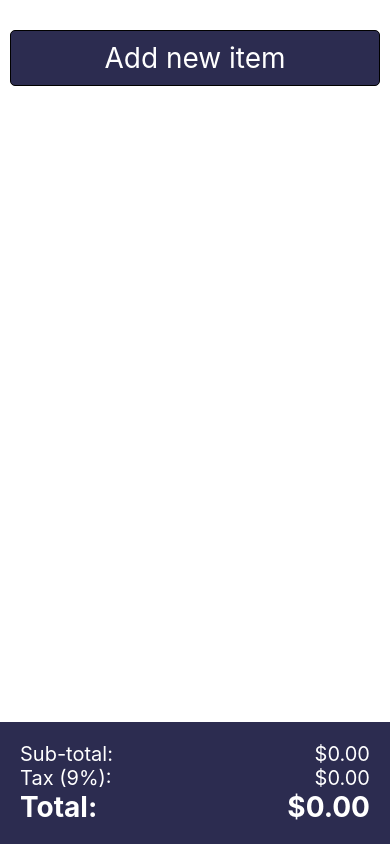
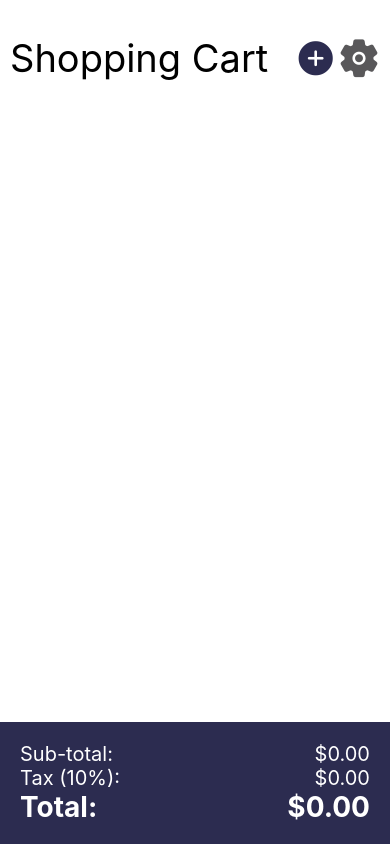
Before and after one commit to cemmal77/GroceryList, a React Native app: screen / in a window 390 px wide. Built offline with nearby package versions, Linux system fonts and the light colour scheme.

Commit message:
Renamed elements.

```diff
--- a/App.js
+++ b/App.js
@@ -1,60 +1,61 @@
 import { StatusBar } from 'expo-status-bar';
 import React, { useState } from 'react';
 import { FlatList, SafeAreaView, StyleSheet, Text, TouchableOpacity, View } from 'react-native';
-import GroceryItemAdd from "./components/GroceryItemAdd";
-import GroceryItemEdit from './components/GroceryItemEdit';
+import AddShoppingCartItem from "./components/AddShoppingCartItem";
+import EditShoppingCartItem from './components/EditShoppingCartItem';
 import SwipableListItem from './components/SwipableListItem';
+import TitleBar from './components/TitleBar';
 import GlobalStyles from './styles/GlobalStyles';
 
+
 export default function App() {
-  const salesTaxRate = 0.09;
+  const [shoppingCartItems, setShoppingCartItems] = useState([]);
 
-  const [groceryListItems, setGroceryListItems] = useState([]);
+  const [isAddCartItemMode, setIsAddCartItemMode] = useState(false);
+  const [isEditCartItemMode, setIsEditCartItemMode] = useState(false);
+  const [isEditSettingsMode, setIsEditSettingsMode] = useState(false);
+  const [focusedCartItem, setFocusedCartItem] = useState(null);
+  const [salesTaxRate, setSalesTaxRate] = useState(0.10);
 
-  const [isAddMode, setIsAddMode] = useState(false);
-  const [isEditMode, setIsEditMode] = useState(false);
-  const [focusedGroceryItem, setFocusedGroceryItem] = useState(null);
-
-  const handleEditItemPress = (groceryItem) => {
-    setFocusedGroceryItem(groceryItem);
-    setIsEditMode(true);
+  const handleEditItemPress = (cartItem) => {
+    setFocusedCartItem(cartItem);
+    setIsEditCartItemMode(true);
   }
 
-  const handleAddSubmit = (groceryItem) => {
-    const nextId = 'listItem' + groceryItem.name + Math.random().toString();
-    groceryItem.id = nextId.toString();
-    setGroceryListItems([...groceryListItems, groceryItem]);
-    setIsAddMode(false);
+  const handleAddSubmit = (cartItem) => {
+    const nextId = 'cartItem' + cartItem.name + Math.random().toString();
+    cartItem.id = nextId.toString();
+    setShoppingCartItems([...shoppingCartItems, cartItem]);
+    setIsAddCartItemMode(false);
   }
 
-  const handleEditSubmit = (groceryItem) => {
-    console.log(groceryItem);
-    const index = groceryListItems.map(k => k.id).indexOf(groceryItem.id);
-    const newList = [...groceryListItems];
-    newList[index] = groceryItem;
-    setGroceryListItems(newList);
-    setIsEditMode(false);
-    setFocusedGroceryItem(null);
+  const handleEditSubmit = (cartItem) => {
+    const index = shoppingCartItems.map(k => k.id).indexOf(cartItem.id);
+    const newList = [...shoppingCartItems];
+    newList[index] = cartItem;
+    setShoppingCartItems(newList);
+    setIsEditCartItemMode(false);
+    setFocusedCartItem(null);
   }
 
   const handleCancel = () => {
-    setIsAddMode(false);
-    setIsEditMode(false);
-    setFocusedGroceryItem(null);
+    setIsAddCartItemMode(false);
+    setIsEditCartItemMode(false);
+    setFocusedCartItem(null);
   }
 
-  const handleDeleteFromList = (groceryItem) => {
-    const newGroceryList = groceryListItems.filter(k => groceryItem.id !== k.id);
-    setGroceryListItems(newGroceryList);
+  const handleDeleteFromList = (cartItem) => {
+    const newShoppingCart = shoppingCartItems.filter(k => cartItem.id !== k.id);
+    setShoppingCartItems(newShoppingCart);
   }
 
   const roundMoney = money => {
     return (Math.round(money * 100) / 100).toFixed(2);
   }
 
-  const groceryListItemTotals = groceryListItems.map(item => item.price * item.quantity);
-  let subTotal = groceryListItemTotals.length > 0
-        ? groceryListItemTotals.reduce((a,b) => a + b)
+  const shoppingCartTotals = shoppingCartItems.map(item => item.price * item.quantity);
+  let subTotal = shoppingCartTotals.length > 0
+        ? shoppingCartTotals.reduce((a,b) => a + b)
         : 0;
   const totalTax = subTotal * salesTaxRate;
   const total = subTotal + totalTax;
@@ -62,22 +63,20 @@ export default function App() {
 
   return (
     <SafeAreaView style={styles.container}>
-      <GroceryItemAdd
-        visible={isAddMode}
+      <TitleBar onButton1Press={() => setIsAddCartItemMode(true)} onButton2Press={() => console.log('button 2 press')}/>
+
+      <AddShoppingCartItem
+        visible={isAddCartItemMode}
         onCancel={handleCancel}
         onSubmit={handleAddSubmit} />
 
-      {focusedGroceryItem && <GroceryItemEdit
-        visible={isEditMode}
-        groceryItem={focusedGroceryItem}
+      {focusedCartItem && <EditShoppingCartItem
+        visible={isEditCartItemMode}
+        cartItem={focusedCartItem}
         onCancel={handleCancel}
         onSubmit={handleEditSubmit} />}
 
-      <TouchableOpacity activeOpacity={0.9} style={{...GlobalStyles.button, width: '95%', backgroundColor: GlobalStyles.colors.primary}} onPress={() => setIsAddMode(true)}>
-        <Text style={{...GlobalStyles.buttonText, ...GlobalStyles.text.light}}>Add new item</Text>
-      </TouchableOpacity>
-
-      <FlatList style={styles.groceryList} data={groceryListItems} renderItem={ ({item}) =>
+      <FlatList style={styles.shoppingCart} data={shoppingCartItems} renderItem={ ({item}) =>
         (
           <SwipableListItem
             labelText={item.name + ' (' + item.quantity + ')'}
@@ -135,26 +134,11 @@ const styles = StyleSheet.create({
     justifyContent: 'center',
     paddingTop: 25
   },
-  button: {
-    width: '80%',
-    justifyContent: 'center',
-    alignItems: 'center',
-    padding: 10,
-    marginVertical: 10,
-    borderWidth: 1,
-    borderRadius: 5,
-    shadowColor: '#1C1C1C',
-    shadowOpacity: 0.7,
-    elevation: 20,
-  },
-  buttonText: {
-    fontSize: 28,
-  },
-  groceryList: {
+  shoppingCart: {
     flex: 1,
     paddingBottom: 50
   },
-  groceryListItem: {
+  shoppingCartItem: {
     borderColor: 'gray',
     borderWidth: 1,
     borderRadius: 5,
--- a/app.json
+++ b/app.json
@@ -1,7 +1,7 @@
 {
   "expo": {
-    "name": "grocery-list",
-    "slug": "grocery-list",
+    "name": "shopping-cart",
+    "slug": "shopping-cart",
     "version": "1.0.0",
     "orientation": "portrait",
     "icon": "./assets/icon.png",
--- a/components/GroceryItemAdd.js
+++ b/components/AddShoppingCartItem.js
@@ -1,8 +1,8 @@
-import React, { useEffect, useState } from 'react';
+import React, { useState } from 'react';
 import { Keyboard, Text, StyleSheet, TextInput, View, Modal, TouchableOpacity } from 'react-native';
 import GlobalStyles from '../styles/GlobalStyles';
 
-const GoceryItemAdd = props => {
+const AddShoppingCartItem = props => {
     const [name, setName] = useState('');
     const [price, setPrice] = useState(null);
     const [quantity, setQuantity] = useState(null);
@@ -84,4 +84,4 @@ const styles = StyleSheet.create({
     }
 });
 
-export default GoceryItemAdd;
+export default AddShoppingCartItem;
--- a/components/GroceryItemEdit.js
+++ b/components/EditShoppingCartItem.js
@@ -2,11 +2,11 @@ import React, { useState } from 'react';
 import { Keyboard, Text, StyleSheet, TextInput, View, Modal, TouchableOpacity } from 'react-native';
 import GlobalStyles from '../styles/GlobalStyles';
 
-const GroceryItemEdit = props => {
-    const [id, setId] = useState(props.groceryItem.id);
-    const [name, setName] = useState(props.groceryItem.name);
-    const [price, setPrice] = useState(props.groceryItem.price);
-    const [quantity, setQuantity] = useState(props.groceryItem.quantity);
+const EditShoppingCartItem = props => {
+    const [id, setId] = useState(props.cartItem.id);
+    const [name, setName] = useState(props.cartItem.name);
+    const [price, setPrice] = useState(props.cartItem.price);
+    const [quantity, setQuantity] = useState(props.cartItem.quantity);
 
     const handleCancelPress = () => {
         props.onCancel();
@@ -86,4 +86,4 @@ const styles = StyleSheet.create({
     },
 });
 
-export default GroceryItemEdit;
+export default EditShoppingCartItem;
--- /dev/null
+++ b/components/TitleBar.js
@@ -0,0 +1,41 @@
+import React from 'react';
+import { StyleSheet, Text, TouchableOpacity, View } from 'react-native';
+import { Ionicons } from '@expo/vector-icons';
+import GlobalStyles from '../styles/GlobalStyles';
+
+const TitleBar = props => {
+    return (
+        <View style={styles.container}>
+            <Text style={styles.titleText}>Shopping Cart</Text>
+
+            <View style={styles.titleBarButtonContainer}>
+            <TouchableOpacity activeOpacity={0.9} onPress={props.onButton1Press}>
+                <Ionicons name="ios-add-circle" size={styles.titleText.fontSize + 4} color={GlobalStyles.colors.primary} />
+            </TouchableOpacity>
+
+            <TouchableOpacity activeOpacity={0.9} onPress={props.onButton2Press}>
+                <Ionicons name="ios-settings" size={styles.titleText.fontSize + 4} color={GlobalStyles.colors.darkAccent} />
+            </TouchableOpacity>
+            </View>
+        </View>
+    );
+}
+
+const styles = StyleSheet.create({
+    container: {
+        width: '100%',
+        flexDirection: 'row',
+        justifyContent: 'space-between',
+        alignItems: 'center',
+        padding: 10
+      },
+      titleText: {
+        fontSize: 38
+      },
+      titleBarButtonContainer: {
+        flexDirection: 'row',
+        justifyContent: 'space-between',
+      },
+});
+
+export default TitleBar;
--- a/package.json
+++ b/package.json
@@ -14,7 +14,8 @@
     "react-dom": "16.13.1",
     "react-native": "https://github.com/expo/react-native/archive/sdk-40.0.1.tar.gz",
     "react-native-swipe-list-view": "^3.2.5",
-    "react-native-web": "~0.13.12"
+    "react-native-web": "~0.13.12",
+    "@expo/vector-icons": "^12.0.0"
   },
   "devDependencies": {
     "@babel/core": "~7.9.0"
```
